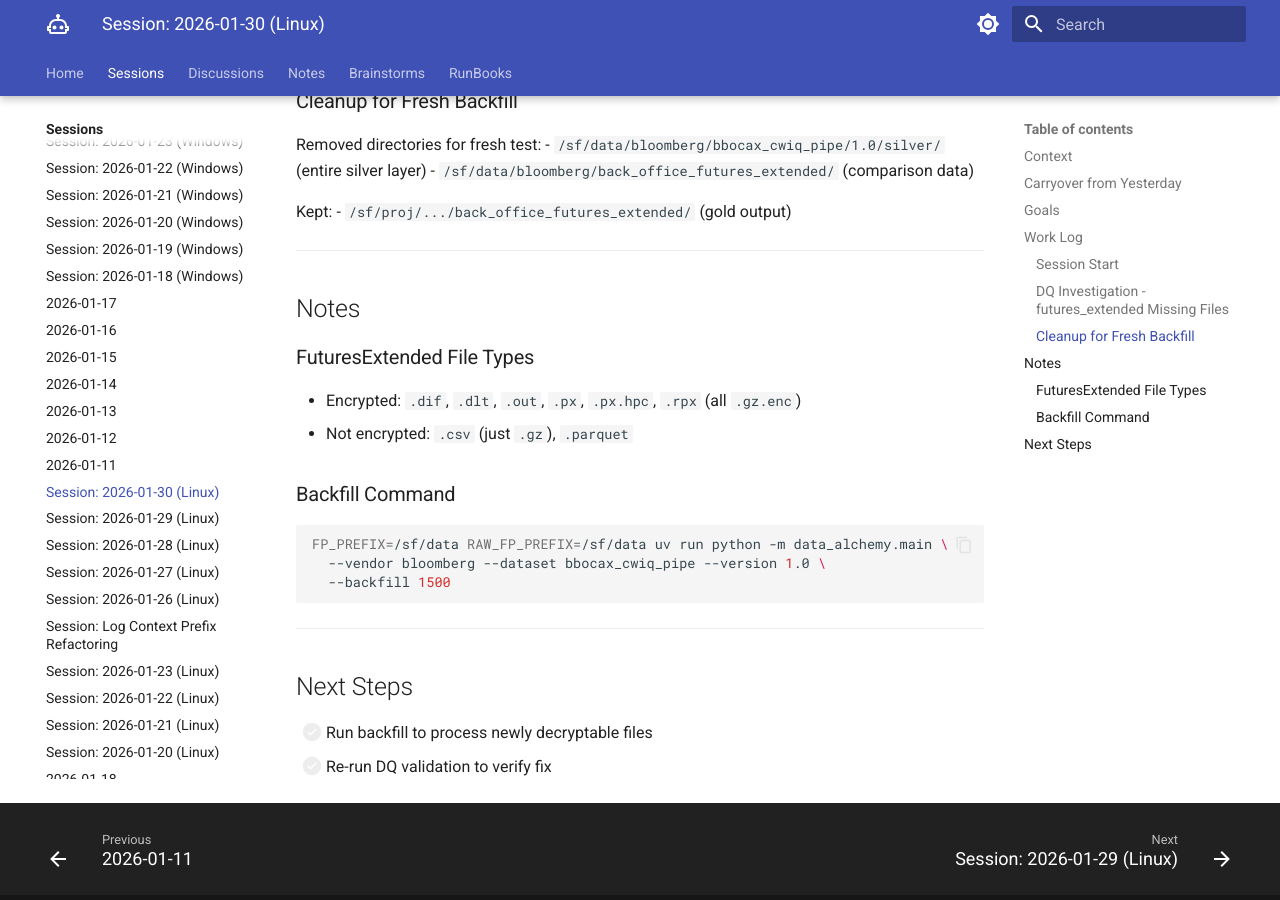
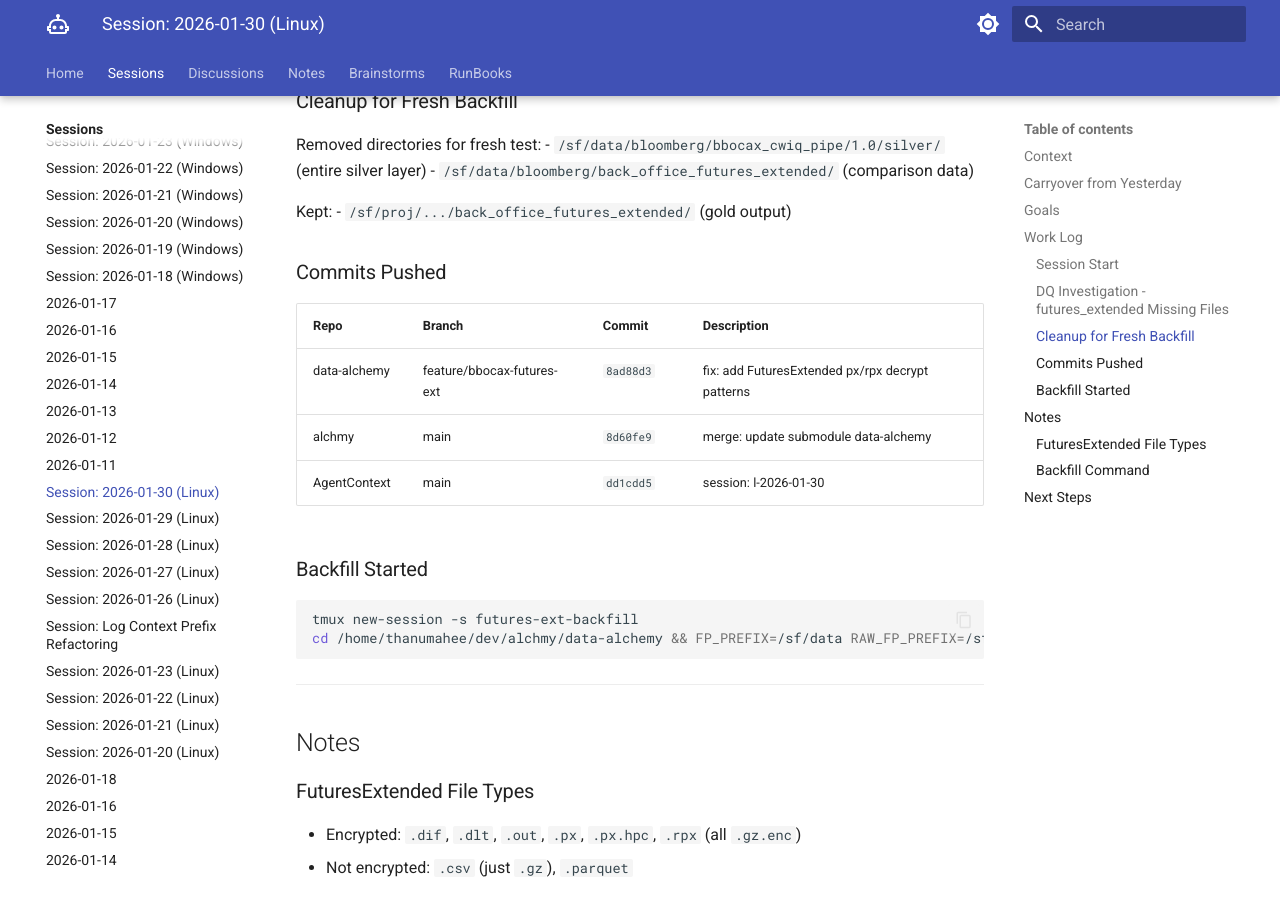
Before and after one commit to ThanuMahee12/AgentContext, an MkDocs documentation site: the page built from docs/sessions/claude/l-2026-01-30.md, in a window 1280 px wide and 900 px high, scrolled down 1479 px. Built offline with MkDocs 1.6.1 and Material for MkDocs 9.7.7, drawn with Linux system fonts in a browser that asks for light colours.

Commit message:
session: update with commits and backfill

````diff
--- a/docs/sessions/claude/l-2026-01-30.md
+++ b/docs/sessions/claude/l-2026-01-30.md
@@ -59,6 +59,21 @@
 Kept:
 - `/sf/proj/.../back_office_futures_extended/` (gold output)
 
+### Commits Pushed
+
+| Repo | Branch | Commit | Description |
+|------|--------|--------|-------------|
+| data-alchemy | feature/bbocax-futures-ext | `8ad88d3` | fix: add FuturesExtended px/rpx decrypt patterns |
+| alchmy | main | `8d60fe9` | merge: update submodule data-alchemy |
+| AgentContext | main | `dd1cdd5` | session: l-2026-01-30 |
+
+### Backfill Started
+
+```bash
+tmux new-session -s futures-ext-backfill
+cd /home/thanumahee/dev/alchmy/data-alchemy && FP_PREFIX=/sf/data RAW_FP_PREFIX=/sf/data uv run python -m data_alchemy.main --vendor bloomberg --dataset bbocax_cwiq_pipe --version 1.0 --backfill 1500
+```
+
 ---
 
 ## Notes
````
